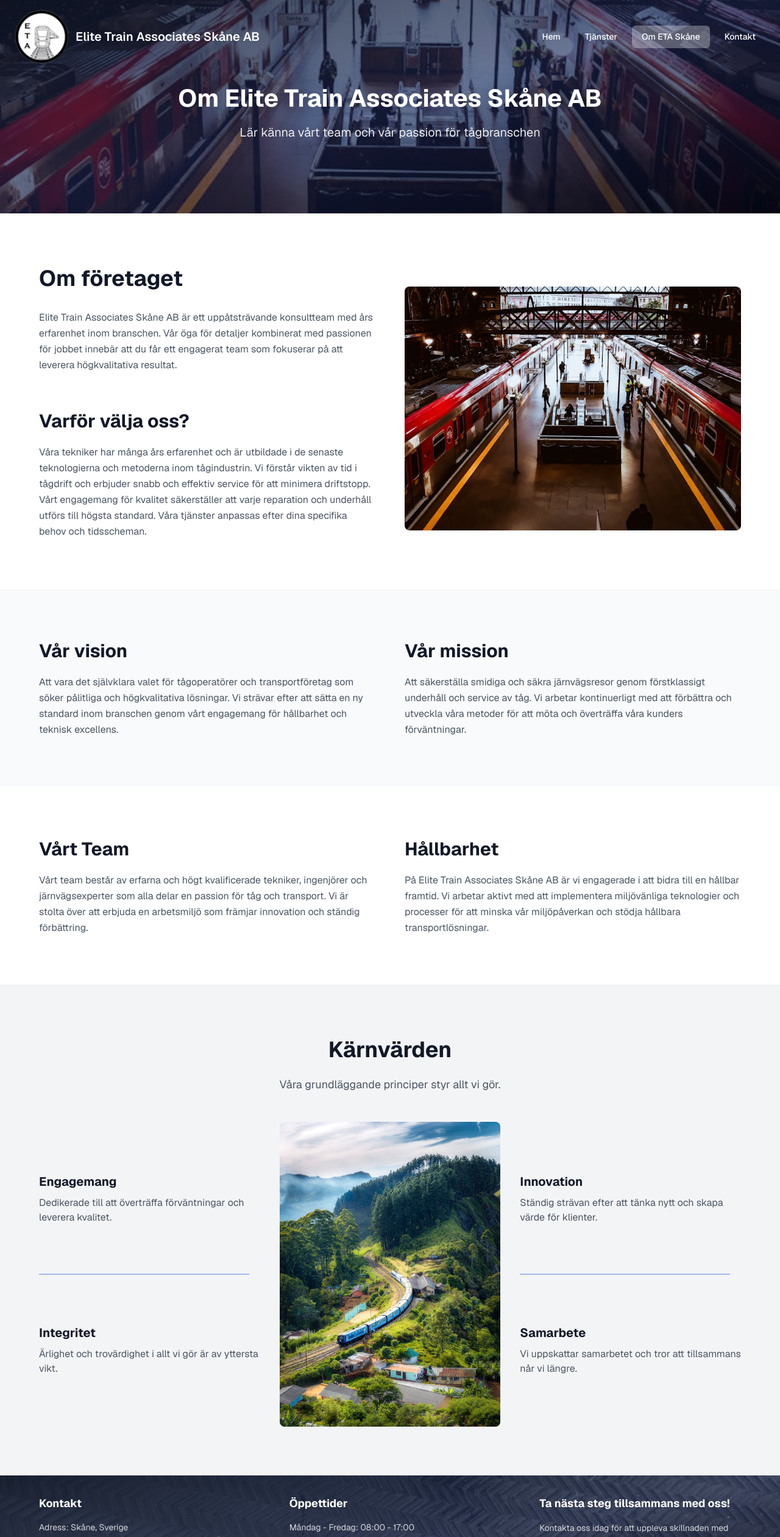
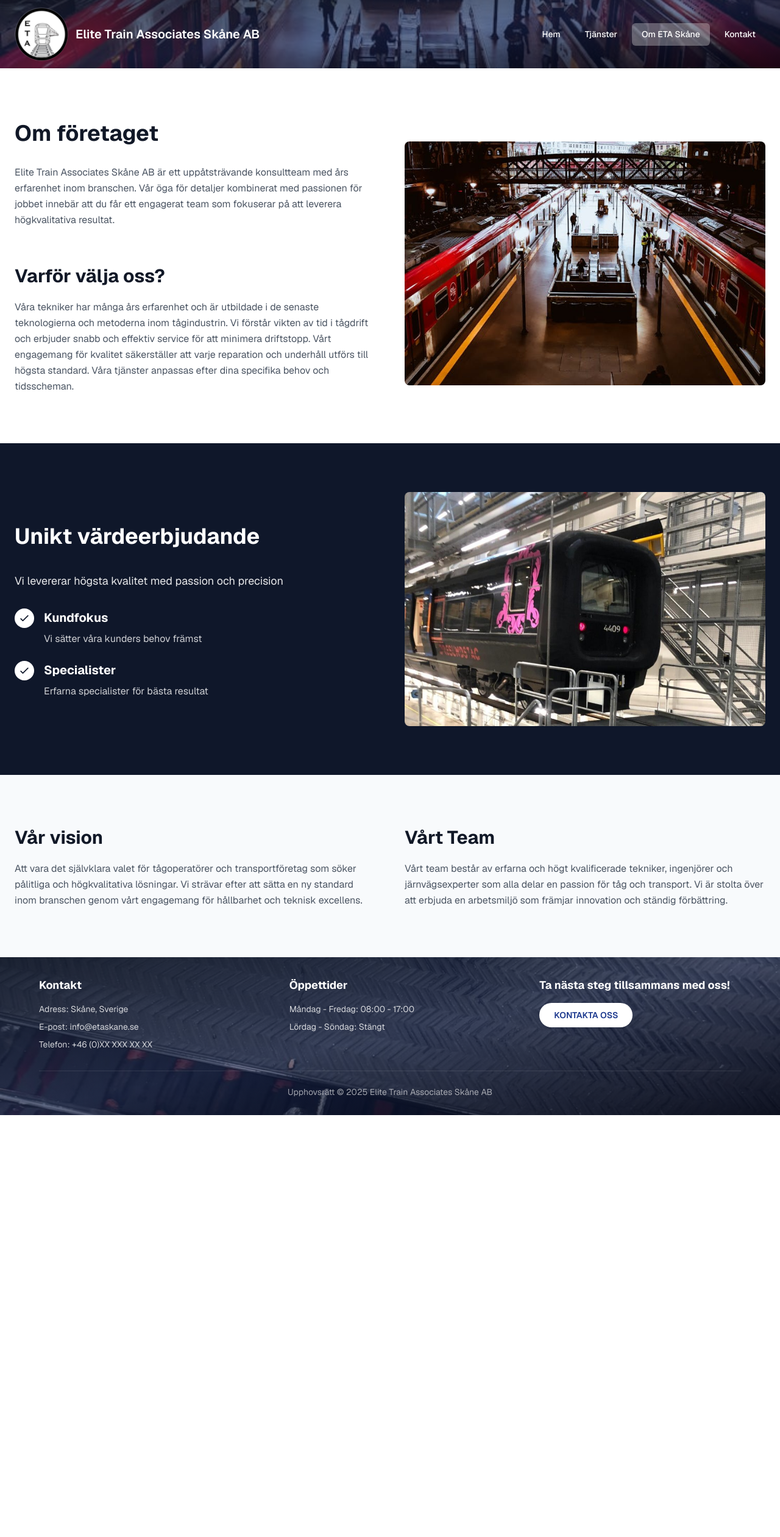
Before and after one commit to munchkin870411/ETA-Skane, a Next.js app: page /om in a window 1280 px wide. Shown: the top 2521 px of the page at 61% size. After the commit the page ends 1829 px from the top, so only its background shows below. Built offline with nearby package versions, Linux system fonts and the light colour scheme.

Commit message:
Remove HeroSection from Kontakt, Login, Om, and Tjanster pages; update styles for improved layout consistency and other small fixes after talking to the client

```diff
--- a/app/kontakt/page.tsx
+++ b/app/kontakt/page.tsx
@@ -3,7 +3,6 @@
 import { zodResolver } from "@hookform/resolvers/zod"
 import { useForm } from "react-hook-form"
 import { Header } from "@/components/header"
-import { HeroSection } from "@/components/hero-section"
 import { Footer } from "@/components/footer"
 import { Button } from "@/components/ui/button"
 import {
@@ -42,10 +41,6 @@ export default function KontaktPage() {
     <div className={styles.page}>
       <Header />
 
-      <HeroSection
-        title="Ta kontakt med oss idag!"
-        subtitle="Har du frågor eller vill diskutera ett projekt? Tveka inte att kontakta oss så återkommer vi snabbt vi kan."
-      />
 
       {/* Kontakt Section */}
       <section className={styles.kontaktSection}>
--- a/app/login/page.tsx
+++ b/app/login/page.tsx
@@ -3,7 +3,6 @@
 import { zodResolver } from "@hookform/resolvers/zod"
 import { useForm } from "react-hook-form"
 import { Header } from "@/components/header"
-import { HeroSection } from "@/components/hero-section"
 import { Footer } from "@/components/footer"
 import { Button } from "@/components/ui/button"
 import {
@@ -36,11 +35,6 @@ export default function LoginPage() {
   return (
     <div className={styles.page}>
       <Header />
-
-      <HeroSection
-        title="Logga in"
-        subtitle="Välkommen tillbaka till Elite Train Associates Skåne AB"
-      />
 
       {/* Login Form Section */}
       <section className={styles.loginSection}>
--- a/app/om/page.module.css
+++ b/app/om/page.module.css
@@ -17,7 +17,7 @@
 }
 
 .container {
-  max-width: 72rem;
+  max-width: 90rem;
   margin-left: auto;
   margin-right: auto;
 }
@@ -214,3 +214,102 @@
   border-radius: 0.5rem;
   overflow: hidden;
 }
+
+/* Värde Section */
+.vardeSection {
+  padding-top: 5rem;
+  padding-bottom: 5rem;
+  padding-left: 1.5rem;
+  padding-right: 1.5rem;
+  background-color: #0f172a;
+}
+
+.vardeGrid {
+  display: grid;
+  gap: 3rem;
+  align-items: center;
+}
+
+@media (min-width: 768px) {
+  .vardeGrid {
+    grid-template-columns: repeat(2, 1fr);
+  }
+}
+
+.vardeTextContent {
+  color: #ffffff;
+  display: flex;
+  flex-direction: column;
+  gap: 2rem;
+}
+
+.vardeTextContent h3 {
+  font-size: 1.875rem;
+  font-weight: 700;
+}
+
+@media (min-width: 768px) {
+  .vardeTextContent h3 {
+    font-size: 2.25rem;
+  }
+}
+
+.vardeTextContent > p {
+  font-size: 1.125rem;
+  color: rgba(255, 255, 255, 0.9);
+}
+
+.featureList {
+  display: flex;
+  flex-direction: column;
+  gap: 1.5rem;
+}
+
+.feature {
+  display: flex;
+  gap: 1rem;
+}
+
+.iconWrapper {
+  flex-shrink: 0;
+}
+
+.icon {
+  width: 2rem;
+  height: 2rem;
+  border-radius: 9999px;
+  background-color: #ffffff;
+  display: flex;
+  align-items: center;
+  justify-content: center;
+}
+
+.icon svg {
+  width: 1.25rem;
+  height: 1.25rem;
+  color: #0f172a;
+}
+
+.featureContent h4 {
+  font-size: 1.25rem;
+  font-weight: 700;
+  margin-bottom: 0.5rem;
+}
+
+.featureContent p {
+  color: rgba(255, 255, 255, 0.8);
+}
+
+.vardeImageWrapper {
+  position: relative;
+  height: 24rem;
+  border-radius: 0.5rem;
+  overflow: hidden;
+}
+
+/* Spacer Section */
+.spacerSection {
+  padding-top: 3rem;
+  padding-bottom: 3rem;
+  background-color: #f8fafc;
+}
--- a/app/om/page.tsx
+++ b/app/om/page.tsx
@@ -1,6 +1,5 @@
 import Image from "next/image";
 import { Header } from "@/components/header";
-import { HeroSection } from "@/components/hero-section";
 import { Footer } from "@/components/footer";
 import styles from "./page.module.css";
 
@@ -9,10 +8,6 @@ export default function OmPage() {
     <div className={styles.page}>
       <Header />
 
-      <HeroSection
-        title="Om Elite Train Associates Skåne AB"
-        subtitle="Lär känna vårt team och vår passion för tågbranschen"
-      />
 
       {/* Om företaget Section */}
       <section className={styles.omSection}>
@@ -52,7 +47,70 @@ export default function OmPage() {
         </div>
       </section>
 
-      {/* Vision & Mission Section */}
+            {/* Unikt värdeerbjudande Section */}
+      <section className={styles.vardeSection}>
+        <div className={styles.container}>
+          <div className={styles.vardeGrid}>
+            {/* Text content */}
+            <div className={styles.vardeTextContent}>
+              <h3>
+                Unikt värdeerbjudande
+              </h3>
+              <p>
+                Vi levererar högsta kvalitet med passion och precision
+              </p>
+
+              <div className={styles.featureList}>
+                {/* Feature 1 */}
+                <div className={styles.feature}>
+                  <div className={styles.iconWrapper}>
+                    <div className={styles.icon}>
+                      <svg fill="none" stroke="currentColor" viewBox="0 0 24 24">
+                        <path strokeLinecap="round" strokeLinejoin="round" strokeWidth={2} d="M5 13l4 4L19 7" />
+                      </svg>
+                    </div>
+                  </div>
+                  <div className={styles.featureContent}>
+                    <h4>Kundfokus</h4>
+                    <p>
+                      Vi sätter våra kunders behov främst
+                    </p>
+                  </div>
+                </div>
+
+                {/* Feature 2 */}
+                <div className={styles.feature}>
+                  <div className={styles.iconWrapper}>
+                    <div className={styles.icon}>
+                      <svg fill="none" stroke="currentColor" viewBox="0 0 24 24">
+                        <path strokeLinecap="round" strokeLinejoin="round" strokeWidth={2} d="M5 13l4 4L19 7" />
+                      </svg>
+                    </div>
+                  </div>
+                  <div className={styles.featureContent}>
+                    <h4>Specialister</h4>
+                    <p>
+                      Erfarna specialister för bästa resultat
+                    </p>
+                  </div>
+                </div>
+              </div>
+            </div>
+
+            {/* Image */}
+            <div className={styles.vardeImageWrapper}>
+              <Image
+                src="/pro-RTaibBoU_square-1024x1024.jpg"
+                alt="Train maintenance"
+                fill
+                className="object-cover"
+              />
+            </div>
+          </div>
+        </div>
+      </section>
+
+      {/* Vision & Team Section */}
       <section className={styles.visionSection}>
         <div className={styles.container}>
           <div className={styles.visionGrid}>
@@ -69,23 +127,6 @@ export default function OmPage() {
             {/* Vår mission */}
             <div>
               <h3 className={styles.visionTitle}>
-                Vår mission
-              </h3>
-              <p className={styles.textContentNoMargin}>
-                Att säkerställa smidiga och säkra järnvägsresor genom förstklassigt underhåll och service av tåg. Vi arbetar kontinuerligt med att förbättra och utveckla våra metoder för att möta och överträffa våra kunders förväntningar.
-              </p>
-            </div>
-          </div>
-        </div>
-      </section>
-
-      {/* Vårt Team & Hållbarhet Section */}
-      <section className={styles.teamSection}>
-        <div className={styles.container}>
-          <div className={styles.visionGrid}>
-            {/* Vårt Team */}
-            <div>
-              <h3 className={styles.visionTitle}>
                 Vårt Team
               </h3>
               <p className={styles.textContentNoMargin}>
@@ -93,97 +134,6 @@ export default function OmPage() {
               </p>
             </div>
 
-            {/* Hållbarhet */}
-            <div>
-              <h3 className={styles.visionTitle}>
-                Hållbarhet
-              </h3>
-              <p className={styles.textContentNoMargin}>
-                På Elite Train Associates Skåne AB är vi engagerade i att bidra till en hållbar framtid. Vi arbetar aktivt med att implementera miljövänliga teknologier och processer för att minska vår miljöpåverkan och stödja hållbara transportlösningar.
-              </p>
-            </div>
-          </div>
-        </div>
-      </section>
-
-      {/* Kärnvärden Section */}
-      <section className={styles.coreValuesSection}>
-        <div className={styles.container}>
-          <div className={styles.textCenter}>
-            <h2 className={styles.coreTitle}>
-              Kärnvärden
-            </h2>
-            <p className={styles.coreSubtitle}>
-              Våra grundläggande principer styr allt vi gör.
-            </p>
-          </div>
-
-          <div className={styles.coreGrid}>
-            {/* Left column - Värde 1 & 2 */}
-            <div className={styles.valueColumn}>
-              {/* Värde 1 */}
-              <div className={styles.valueItem}>
-                <div className={styles.valueContent}>
-                  <div>
-                    <h4 className={styles.valueTitle}>Engagemang</h4>
-                    <p className={styles.valueText}>
-                      Dedikerade till att överträffa förväntningar och leverera kvalitet.
-                    </p>
-                    <div className={styles.valueDivider}></div>
-                  </div>
-                </div>
-              </div>
-
-              {/* Värde 2 */}
-              <div className={styles.valueItem}>
-                <div className={styles.valueContent}>
-                  <div>
-                    <h4 className={styles.valueTitle}>Integritet</h4>
-                    <p className={styles.valueText}>
-                      Ärlighet och trovärdighet i allt vi gör är av yttersta vikt.
-                    </p>
-                  </div>
-                </div>
-              </div>
-            </div>
-
-            {/* Center image */}
-            <div className={styles.centerImage}>
-              <Image
-                src="/pexels-photo-1658967.jpeg"
-                alt="Beautiful landscape with train"
-                fill
-                className="object-cover"
-              />
-            </div>
-
-            {/* Right column - Värde 3 & 4 */}
-            <div className={styles.valueColumn}>
-              {/* Värde 3 */}
-              <div className={styles.valueItem}>
-                <div className={styles.valueContent}>
-                  <div>
-                    <h4 className={styles.valueTitle}>Innovation</h4>
-                    <p className={styles.valueText}>
-                      Ständig strävan efter att tänka nytt och skapa värde för klienter.
-                    </p>
-                    <div className={styles.valueDivider}></div>
-                  </div>
-                </div>
-              </div>
-
-              {/* Värde 4 */}
-              <div className={styles.valueItem}>
-                <div className={styles.valueContent}>
-                  <div>
-                    <h4 className={styles.valueTitle}>Samarbete</h4>
-                    <p className={styles.valueText}>
-                      Vi uppskattar samarbetet och tror att tillsammans når vi längre.
-                    </p>
-                  </div>
-                </div>
-              </div>
-            </div>
           </div>
         </div>
       </section>
--- a/app/page.module.css
+++ b/app/page.module.css
@@ -16,7 +16,7 @@
 }
 
 .container {
-  max-width: 72rem;
+  max-width: 90rem;
   margin-left: auto;
   margin-right: auto;
 }
@@ -48,7 +48,7 @@
 .imageWrapper {
   position: relative;
   border-radius: 0.5rem;
-  height: 20rem;
+  height: 25rem;
   overflow: hidden;
 }
 
@@ -147,102 +147,3 @@
   border-radius: 0.5rem;
   overflow: hidden;
 }
-
-/* Värde Section */
-.vardeSection {
-  padding-top: 5rem;
-  padding-bottom: 5rem;
-  padding-left: 1.5rem;
-  padding-right: 1.5rem;
-  background-color: #0f172a;
-}
-
-.vardeGrid {
-  display: grid;
-  gap: 3rem;
-  align-items: center;
-}
-
-@media (min-width: 768px) {
-  .vardeGrid {
-    grid-template-columns: repeat(2, 1fr);
-  }
-}
-
-.vardeTextContent {
-  color: #ffffff;
-  display: flex;
-  flex-direction: column;
-  gap: 2rem;
-}
-
-.vardeTextContent h3 {
-  font-size: 1.875rem;
-  font-weight: 700;
-}
-
-@media (min-width: 768px) {
-  .vardeTextContent h3 {
-    font-size: 2.25rem;
-  }
-}
-
-.vardeTextContent > p {
-  font-size: 1.125rem;
-  color: rgba(255, 255, 255, 0.9);
-}
-
-.featureList {
-  display: flex;
-  flex-direction: column;
-  gap: 1.5rem;
-}
-
-.feature {
-  display: flex;
-  gap: 1rem;
-}
-
-.iconWrapper {
-  flex-shrink: 0;
-}
-
-.icon {
-  width: 2rem;
-  height: 2rem;
-  border-radius: 9999px;
-  background-color: #ffffff;
-  display: flex;
-  align-items: center;
-  justify-content: center;
-}
-
-.icon svg {
-  width: 1.25rem;
-  height: 1.25rem;
-  color: #0f172a;
-}
-
-.featureContent h4 {
-  font-size: 1.25rem;
-  font-weight: 700;
-  margin-bottom: 0.5rem;
-}
-
-.featureContent p {
-  color: rgba(255, 255, 255, 0.8);
-}
-
-.vardeImageWrapper {
-  position: relative;
-  height: 24rem;
-  border-radius: 0.5rem;
-  overflow: hidden;
-}
-
-/* Spacer Section */
-.spacerSection {
-  padding-top: 3rem;
-  padding-bottom: 3rem;
-  background-color: #f8fafc;
-}
--- a/app/tjanster/page.module.css
+++ b/app/tjanster/page.module.css
@@ -17,7 +17,7 @@
 }
 
 .container {
-  max-width: 72rem;
+  max-width: 90rem;
   margin-left: auto;
   margin-right: auto;
 }
--- a/app/tjanster/page.tsx
+++ b/app/tjanster/page.tsx
@@ -1,6 +1,5 @@
 import Image from "next/image";
 import { Header } from "@/components/header";
-import { HeroSection } from "@/components/hero-section";
 import { Footer } from "@/components/footer";
 import styles from "./page.module.css";
 
@@ -8,11 +7,6 @@ export default function TjansterPage() {
   return (
     <div className={styles.page}>
       <Header />
-
-      <HeroSection
-        title="Våra Tjänster"
-        subtitle="Expertis och lösningar för alla dina tågunderhållsbehov"
-      />
 
       {/* Tjänster Section */}
       <section className={styles.tjansterSection}>
--- a/components/footer.tsx
+++ b/components/footer.tsx
@@ -42,9 +42,6 @@ export function Footer() {
             <h3 className={styles.ctaTitle}>
               Ta nästa steg tillsammans med oss!
             </h3>
-            <p className={styles.ctaText}>
-              Kontakta oss idag för att uppleva skillnaden med Elite Train Associates Skåne AB.
-            </p>
             <Button
               size="lg"
               className="bg-white text-blue-900 hover:bg-white/90 px-6 py-3 text-sm font-semibold rounded-full"
--- a/components/header.module.css
+++ b/components/header.module.css
@@ -1,9 +1,17 @@
 /* Mobile First Approach */
 .header {
-  position: absolute;
+  position: relative;
   top: 0;
   z-index: 50;
   width: 100%;
+  min-height: 4rem;
+}
+
+.overlay {
+  position: absolute;
+  inset: 0;
+  background: linear-gradient(to bottom right, rgba(15, 23, 42, 0.8), rgba(23, 37, 84, 0.6), rgba(2, 6, 23, 0.8));
+  z-index: 1;
 }
 
 .container {
@@ -15,7 +23,8 @@
   justify-content: space-between;
   padding-left: 1rem;
   padding-right: 1rem;
-  margin-top: 0.5rem;
+  position: relative;
+  z-index: 10;
 }
 
 .logoSection {
@@ -136,7 +145,6 @@
     height: 4.5rem;
     padding-left: 1.5rem;
     padding-right: 1.5rem;
-    margin-top: 1rem;
   }
 
   .logoWrapper {
@@ -162,8 +170,7 @@
 /* Desktop Breakpoint - 1024px */
 @media (min-width: 1024px) {
   .container {
-    height: 5rem;
-    margin-top: 1.25rem;
+    height: 7rem;
   }
 
   .logoSection {
--- a/components/header.tsx
+++ b/components/header.tsx
@@ -17,6 +17,16 @@ export function Header() {
 
   return (
     <header className={styles.header}>
+      {/* Bakgrundsbild */}
+      <Image
+        src="/pexels-photo-1824169.jpeg"
+        alt="Header background"
+        fill
+        className="object-cover"
+        priority
+      />
+      <div className={styles.overlay} />
+
       <div className={styles.container}>
         <div className={styles.logoSection}>
           <div className={styles.logoWrapper}>
```
Also changed, not shown: app/page.tsx (+1 -71 lines).
